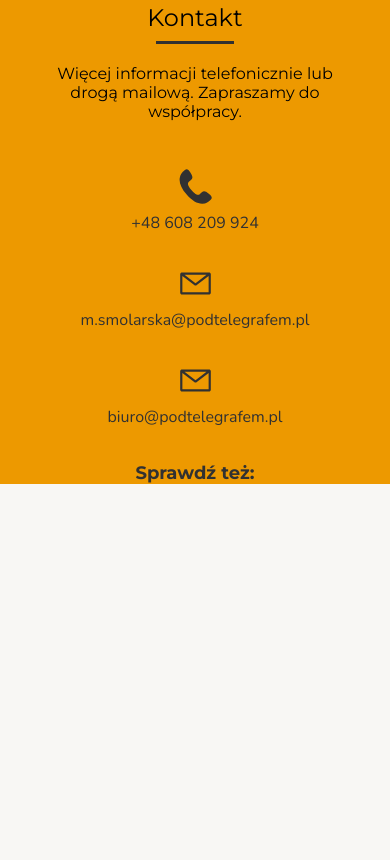
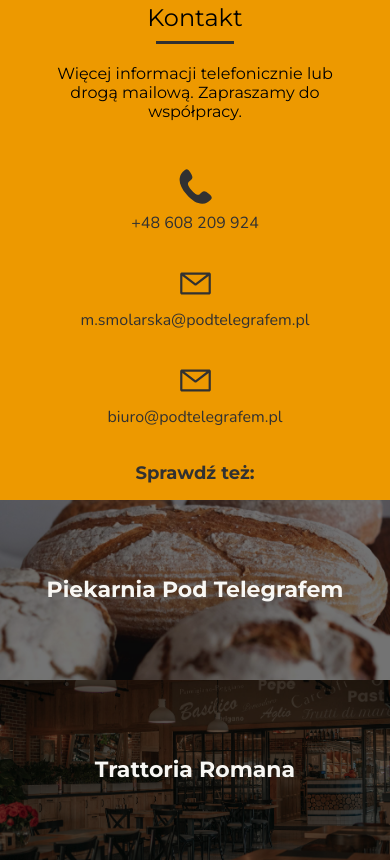
Before and after one commit to Kuba1507/TelegrafCity, a website: page index.html in a window 390 px wide. Shown: the part 8607-9467 px from the top of the page. Before the commit the page ends 9091 px from the top, so only its background shows below. Drawn offline with nearby package versions, Linux system fonts and the light colour scheme.

Commit message:
styled contact section for mobile

```diff
--- a/index.html
+++ b/index.html
@@ -310,8 +310,14 @@
                 <p class="check-others">Sprawdź też:</p>
 
                 <div class="check-others-box">
-                    <div class="pod-telegrafem"></div>
-                    <div class="trattoria"></div>
+                    <div class="pod-telegrafem">
+                        <a href="https://www.podtelegrafem.pl/">Piekarnia Pod Telegrafem</a>
+                        <div class="shadow"></div>
+                    </div>
+                    <div class="trattoria">
+                        <a href="https://trattoriaromana.pl/">Trattoria Romana</a>
+                        <div class="shadow"></div>
+                    </div>
                 </div>
 
             </div>
--- a/src/sass/_layout.scss
+++ b/src/sass/_layout.scss
@@ -577,5 +577,53 @@
 			color: $dark;
 			text-align: center;
 		}
+
+		.check-others-box {
+			display: flex;
+			flex-direction: column;
+			margin-top: 1em;
+
+			.pod-telegrafem,
+			.trattoria {
+				position: relative;
+				display: flex;
+				align-items: center;
+				justify-content: center;
+				padding: 1em;
+				height: 180px;
+				background-size: cover;
+				background-position: center;
+
+				a {
+					position: relative;
+					font-family: 'Montserrat', sans-serif;
+					font-weight: bold;
+					font-size: 2.2rem;
+					text-align: center;
+					text-decoration: none;
+					color: $cold-steel;
+					z-index: 2;
+				}
+			}
+
+			.pod-telegrafem {
+				background-image: url('../img/check-1.png');
+			}
+
+			.trattoria {
+				position: relative;
+				background-image: url('../img/check-2.png');
+			}
+
+			.shadow {
+				position: absolute;
+				top: 0;
+				right: 0;
+				bottom: 0;
+				left: 0;
+				background-color: rgba(0, 0, 0, 0.55);
+				z-index: 1;
+			}
+		}
 	}
 }
```
Also changed, not shown: dist/css/style.min.css.
